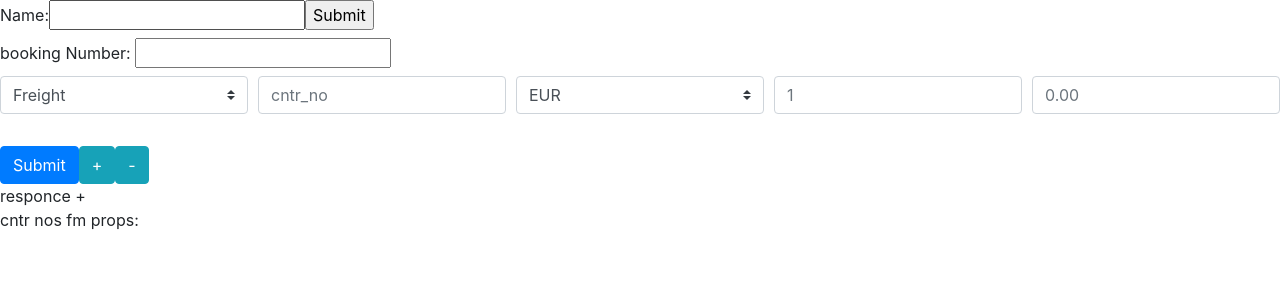
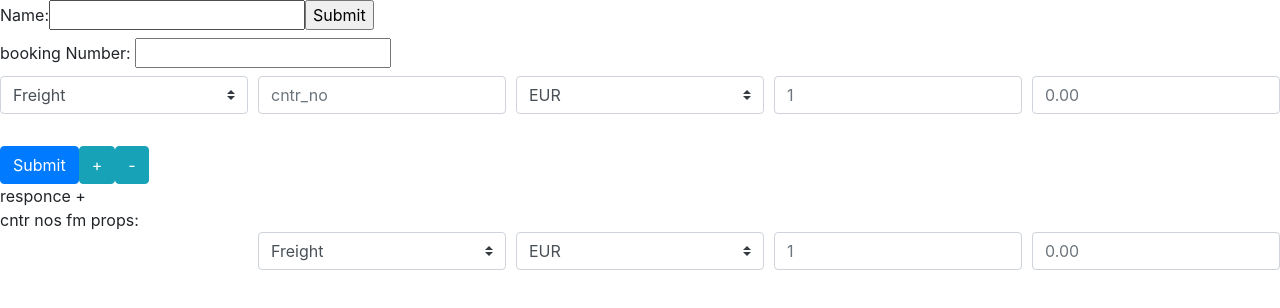
Before and after one commit to countess-elena/InvoicingReact, a React (Create React App) app: page / in a window 1280 px wide. Shown: the top 308 px of the page. Built offline with nearby package versions, Linux system fonts and the light colour scheme.

Commit message:
working form with checkboxes (before final view arrangement)

```diff
--- a/src/CheckboxCntrs.js
+++ b/src/CheckboxCntrs.js
@@ -3,12 +3,16 @@ import 'bootstrap/dist/css/bootstrap.min.css';
 import Form from 'react-bootstrap/Form';
 import Button from 'react-bootstrap/Button';
 import Formel from './Formelement';
+import Row from 'react-bootstrap/Row'
+import Col from 'react-bootstrap/Col'
 
 class CheckboxCntr extends React.Component {
     constructor (props) {
         super (props);
+        //var cntrs=props.cntr_numbers.slice();
         this.state = {
-            checked: true
+            //checked: {[cntr]:true},
+            checkedSet: (this.props.cntr_numbers)
         };
 
        // cntr_nos = this.props.cntr_numbers;
@@ -17,31 +21,71 @@ class CheckboxCntr extends React.Component {
 
     handleInputChange (event) {
         const target = event.target.name;
-        this.setState(
-            { checked: !this.state.checked }
-        )
-        alert (this.state.checked);
+        var cntrs = this.state.checkedSet.slice();
+
+        if (cntrs.includes(target)) {
+        var ind =cntrs.indexOf (target);
+        delete cntrs[ind]
+        cntrs = cntrs.filter(element => element !== null);
+        this.setState ({checkedSet: cntrs})
+    }
+            else {
+                cntrs.push (target);
+                this.setState ({checkedSet: cntrs});
+            };
+
+        alert (cntrs);
     }
 
 render () {
+    //var cntrs=this.props.cntr_numbers;
     return (
         <div>cntr nos fm props:  {this.props.cntr_numbers.toString()}
-
+<Form.Row>
+<Col>
 { this.props.cntr_numbers.map ((cntr, index) =>
-    <Form key={index}>
-    <div key='default-checkbox' className="mb-3">
+    <div  className="mb-3">
       <Form.Check
       label={cntr}
       type='checkbox'
+      defaultChecked
       checked={this.state.checked}
       onChange={this.handleInputChange}
-      name='cntr1'
+      name={cntr}
       />
+    </div>
+)}
+</Col>
+<Col>
+<Form.Group controlId="exampleForm.SelectCustom">
 
+              <Form.Control as="select" custom>
+                <option>Freight</option>
+                <option>Winter surcharge</option>
+                <option>add service</option>
+                <option>4</option>
+                <option>5</option>
+              </Form.Control>
+            </Form.Group>
+</Col>
+<Col>
+
+            <Form.Control as="select" custom>
+                <option>EUR</option>
+                <option>USD</option>
+              </Form.Control>
+            </Col>
+            <Col>
+
+              <Form.Control placeholder='1'/>
+            </Col>
+            <Col>
+              <Form.Control placeholder='0.00'/>
+            </Col>
+</Form.Row>
     </div>
-    </Form>
-)}
-    </div>
+
+
 
     )}}
 
--- a/src/Formelement.js
+++ b/src/Formelement.js
@@ -63,6 +63,7 @@ class Formel extends React.Component {
   } */
 
     render() {
+      var cntrs = this.state.cntr_numbers;
       return (
           <React.Fragment>
         <form onSubmit={this.handleSubmit}>
@@ -76,7 +77,7 @@ class Formel extends React.Component {
         <App name = {this.state.apiResponce} cntr_numbers={this.state.cntr_numbers} booking_no={this.state.booking_no}/>
         responce + {this.state.apiResponce}
 
-        <CheckboxCntr cntr_numbers={this.state.cntr_numbers}/>
+        <CheckboxCntr cntr_numbers={cntrs}/>
         </React.Fragment>
       );
     }
```
